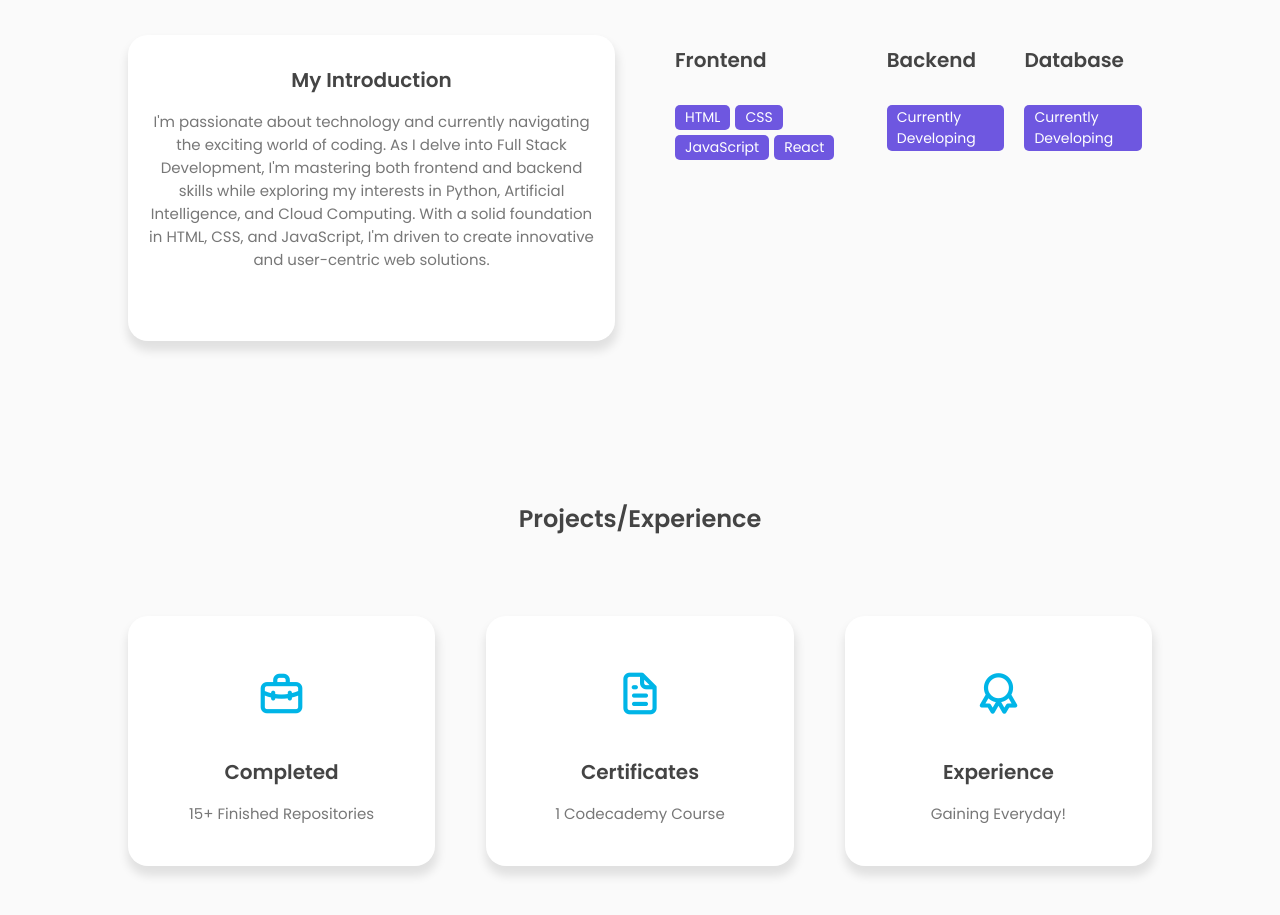
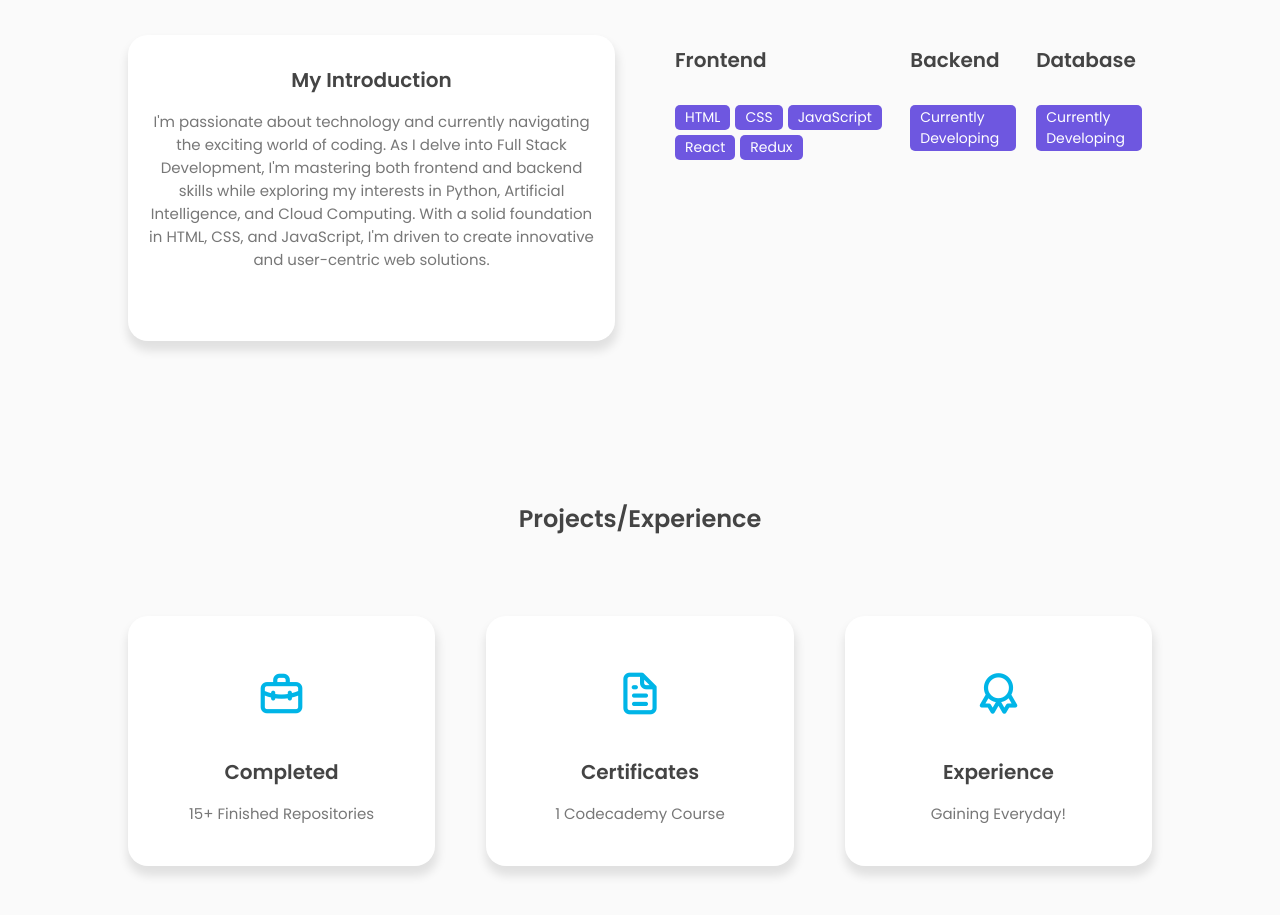
Before and after one commit to DzaboffCodes/Dynamic-Personal-Portfolio-Website, a plain HTML site: page index.html in a window 1280 px wide. Shown: the part 960-1875 px from the top of the page. Drawn offline with nearby package versions, Linux system fonts and the light colour scheme.

Commit message:
Update index.html
Updated html to include redux in front end knowledge

```diff
--- a/index.html
+++ b/index.html
@@ -120,6 +120,7 @@
                             <span>CSS</span>
                             <span>JavaScript</span>
                             <span>React</span>
+                            <span>Redux</span>
                             <!-- <span>Vue</span>
                             <span>Angular</span> -->
                         </div>
```
